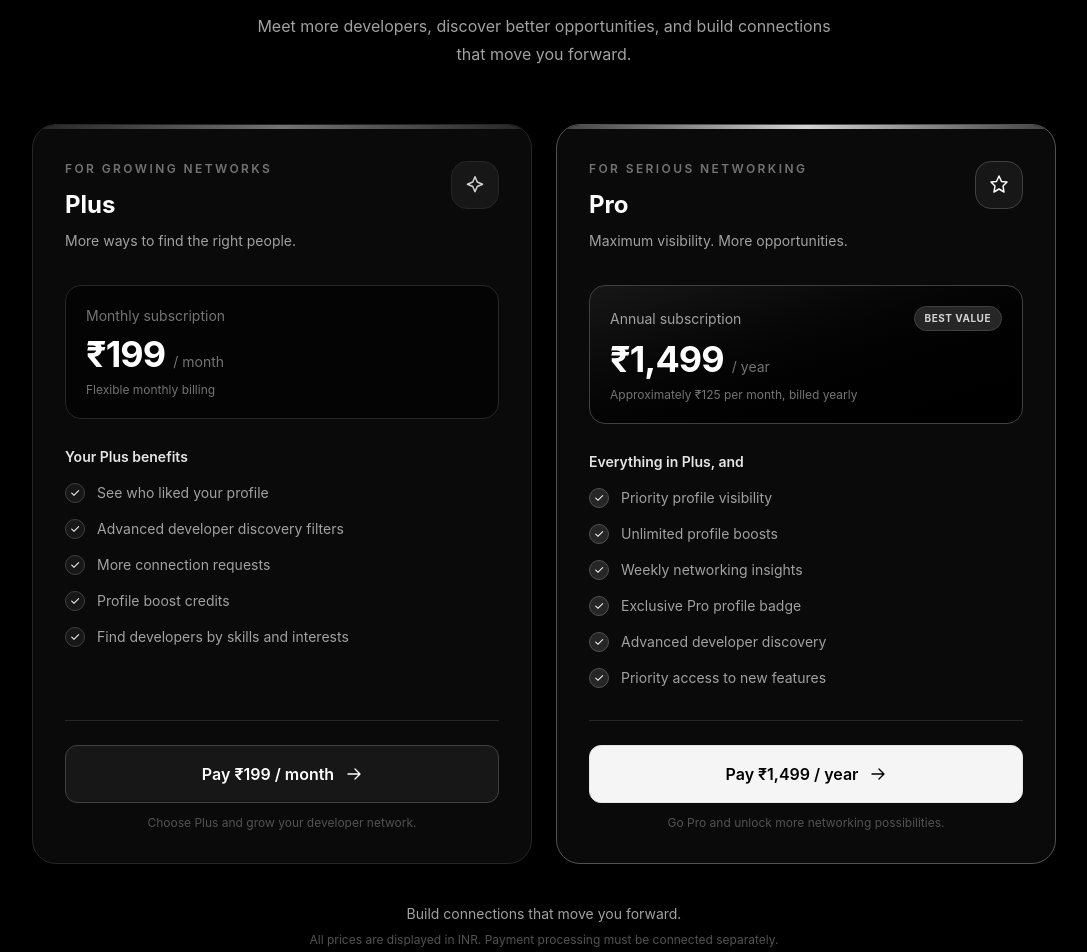
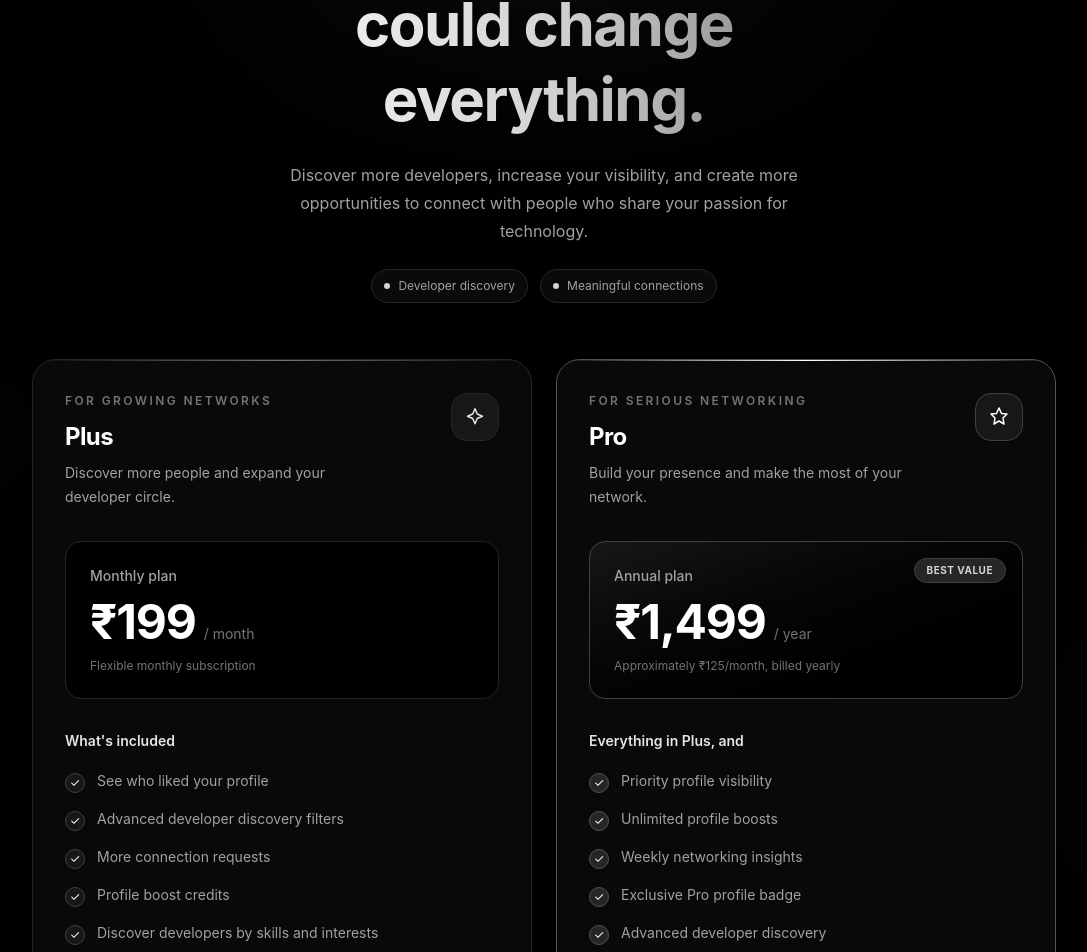
Before and after one commit to nitinpurohit412/DevTinder-UI, a React (Vite) app: page /premium in a window 1280 px wide. Shown: the part 353-1305 px from the top of the page, without its empty margins (96-1183 px from the left). Built offline with nearby package versions, Linux system fonts and the light colour scheme; no server answers.

Commit message:
Refactor Premium component layout and enhance user messaging for premium users

```diff
--- a/src/components/Premium.jsx
+++ b/src/components/Premium.jsx
@@ -52,19 +52,73 @@ const Premium = () => {
     rzp.open();
   };
 
-  return isUserPremium ? ("You are already  a premium user") : (
-    <div className="min-h-screen bg-black px-4 py-14 text-white sm:px-6 lg:px-8">
-      <div className="mx-auto max-w-6xl">
-        {/* Header */}
-        <div className="mx-auto mb-14 max-w-2xl text-center">
-          <div className="mx-auto mb-5 flex h-14 w-14 items-center justify-center rounded-2xl border border-neutral-700 bg-gradient-to-br from-neutral-800 to-neutral-950 shadow-xl shadow-white/[0.03]">
+
+return isUserPremium ? (
+  <div className="flex min-h-[80vh] items-center justify-center bg-black px-4 py-16 text-white">
+    <div className="w-full max-w-lg rounded-3xl border border-neutral-800 bg-neutral-950 p-8 text-center shadow-2xl shadow-white/[0.03] sm:p-10">
+      <div className="mx-auto flex h-16 w-16 items-center justify-center rounded-2xl border border-neutral-700 bg-neutral-900">
         <svg
           xmlns="http://www.w3.org/2000/svg"
           fill="none"
           viewBox="0 0 24 24"
           strokeWidth={1.5}
           stroke="currentColor"
-              className="h-7 w-7 text-white"
+          className="h-8 w-8 text-white"
+        >
+          <path
+            strokeLinecap="round"
+            strokeLinejoin="round"
+            d="m9 12 2 2 4-4m6 2a9 9 0 1 1-18 0 9 9 0 0 1 18 0Z"
+          />
+        </svg>
+      </div>
+
+      <p className="mt-6 text-xs font-semibold uppercase tracking-[0.25em] text-neutral-500">
+        DevTinder Premium
+      </p>
+
+      <h1 className="mt-3 text-3xl font-bold tracking-tight">
+        You're already Premium User.
+      </h1>
+
+      <p className="mt-3 text-sm leading-6 text-neutral-400">
+        Your networking journey is already upgraded. Keep discovering
+        developers and building meaningful connections.
+      </p>
+
+      <div className="mt-7 rounded-2xl border border-neutral-800 bg-black p-4">
+        <p className="text-sm text-neutral-300">
+          Premium membership
+        </p>
+        <p className="mt-1 text-xs text-neutral-500">
+          Thanks for being part of DevTinder.
+        </p>
+      </div>
+    </div>
+  </div>
+) : (
+  <div className="relative min-h-screen overflow-hidden bg-black px-4 py-14 text-white sm:px-6 lg:px-8">
+
+    {/* Background Decoration */}
+    <div className="pointer-events-none absolute inset-0 overflow-hidden">
+      <div className="absolute left-1/2 top-0 h-80 w-[600px] -translate-x-1/2 rounded-full bg-white/[0.035] blur-[120px]" />
+      <div className="absolute -left-40 top-[35%] h-72 w-72 rounded-full bg-neutral-800/[0.10] blur-[100px]" />
+      <div className="absolute -right-40 top-[55%] h-72 w-72 rounded-full bg-neutral-700/[0.08] blur-[100px]" />
+    </div>
+
+    <div className="relative mx-auto max-w-6xl">
+
+      {/* Hero */}
+      <div className="mx-auto mb-14 max-w-2xl text-center">
+
+        <div className="mx-auto mb-6 flex h-16 w-16 items-center justify-center rounded-2xl border border-neutral-700 bg-gradient-to-br from-neutral-800 to-neutral-950 shadow-xl shadow-white/[0.04]">
+          <svg
+            xmlns="http://www.w3.org/2000/svg"
+            fill="none"
+            viewBox="0 0 24 24"
+            strokeWidth={1.5}
+            stroke="currentColor"
+            className="h-8 w-8 text-white"
           >
             <path
               strokeLinecap="round"
@@ -74,47 +128,67 @@ const Premium = () => {
           </svg>
         </div>
 
-          <p className="mb-3 text-xs font-semibold uppercase tracking-[0.3em] text-neutral-500">
-            DevTinder Premium
+        <p className="mb-4 text-xs font-semibold uppercase tracking-[0.3em] text-neutral-500">
+          The DevTinder Upgrade
         </p>
 
-          <h1 className="text-4xl font-bold tracking-tight sm:text-5xl">
-            Your network,
-            <span className="mt-2 block text-neutral-400">without limits.</span>
+        <h1 className="text-4xl font-bold leading-tight tracking-tight sm:text-6xl">
+          Your next connection
+          <span className="mt-2 block bg-gradient-to-r from-white via-neutral-300 to-neutral-500 bg-clip-text text-transparent">
+            could change everything.
+          </span>
         </h1>
 
-          <p className="mx-auto mt-5 max-w-xl text-sm leading-7 text-neutral-400 sm:text-base">
-            Meet more developers, discover better opportunities, and build
-            connections that move you forward.
+        <p className="mx-auto mt-6 max-w-xl text-sm leading-7 text-neutral-400 sm:text-base">
+          Discover more developers, increase your visibility, and create
+          more opportunities to connect with people who share your passion
+          for technology.
         </p>
+
+        <div className="mt-6 flex flex-wrap items-center justify-center gap-3 text-xs text-neutral-400">
+          <span className="flex items-center gap-2 rounded-full border border-neutral-800 bg-neutral-950 px-3 py-2">
+            <span className="h-1.5 w-1.5 rounded-full bg-neutral-300" />
+            Developer discovery
+          </span>
+          <span className="flex items-center gap-2 rounded-full border border-neutral-800 bg-neutral-950 px-3 py-2">
+            <span className="h-1.5 w-1.5 rounded-full bg-neutral-300" />
+            Meaningful connections
+          </span>
+        </div>
       </div>
 
-        {/* Payment Plans */}
-        <div className="mx-auto grid max-w-5xl grid-cols-1 gap-6 lg:grid-cols-2">
+      {/* Pricing Plans */}
+      <div className="mx-auto grid max-w-5xl grid-cols-1 items-stretch gap-6 lg:grid-cols-2">
+
         {/* Plus Plan */}
-          <div className="group relative flex flex-col overflow-hidden rounded-3xl border border-neutral-800 bg-neutral-950 transition duration-300 hover:-translate-y-1 hover:border-neutral-600 hover:shadow-2xl hover:shadow-white/[0.03]">
-            <div className="h-1 w-full bg-gradient-to-r from-neutral-800 via-neutral-500 to-neutral-800" />
+        <div className="group relative flex flex-col overflow-hidden rounded-3xl border border-neutral-800 bg-neutral-950/90 transition duration-300 hover:-translate-y-1 hover:border-neutral-600 hover:shadow-2xl hover:shadow-white/[0.03]">
+
+          <div className="h-px w-full bg-gradient-to-r from-transparent via-neutral-500 to-transparent" />
 
           <div className="flex flex-1 flex-col p-6 sm:p-8">
+
+            {/* Plan Heading */}
             <div className="flex items-start justify-between gap-4">
               <div>
                 <p className="text-xs font-semibold uppercase tracking-[0.2em] text-neutral-500">
                   For growing networks
                 </p>
-                  <h2 className="mt-3 text-2xl font-bold">Plus</h2>
-                  <p className="mt-2 text-sm leading-6 text-neutral-400">
-                    More ways to find the right people.
+                <h2 className="mt-3 text-2xl font-bold tracking-tight">
+                  Plus
+                </h2>
+                <p className="mt-2 max-w-xs text-sm leading-6 text-neutral-400">
+                  Discover more people and expand your developer circle.
                 </p>
               </div>
 
-                <div className="flex h-12 w-12 shrink-0 items-center justify-center rounded-2xl border border-neutral-800 bg-neutral-900">
+              <div className="flex h-12 w-12 shrink-0 items-center justify-center rounded-2xl border border-neutral-800 bg-neutral-900 transition group-hover:border-neutral-600">
                 <svg
                   xmlns="http://www.w3.org/2000/svg"
                   fill="none"
                   viewBox="0 0 24 24"
                   strokeWidth={1.5}
                   stroke="currentColor"
-                    className="h-6 w-6 text-neutral-300"
+                  className="h-6 w-6 text-neutral-200"
                 >
                   <path
                     strokeLinecap="round"
@@ -125,26 +199,30 @@ const Premium = () => {
               </div>
             </div>
 
-              {/* Price */}
-              <div className="mt-8 rounded-2xl border border-neutral-800 bg-black/60 p-5">
-                <p className="text-sm text-neutral-500">Monthly subscription</p>
+            {/* Pricing */}
+            <div className="mt-8 rounded-2xl border border-neutral-800 bg-black p-5 sm:p-6">
+              <p className="text-sm font-medium text-neutral-400">
+                Monthly plan
+              </p>
 
-                <div className="mt-2 flex items-baseline gap-2">
-                  <span className="text-4xl font-bold tracking-tight">
+              <div className="mt-3 flex flex-wrap items-baseline gap-2">
+                <span className="text-4xl font-bold tracking-tight sm:text-5xl">
                   ₹199
                 </span>
-                  <span className="text-sm text-neutral-500">/ month</span>
+                <span className="text-sm text-neutral-500">
+                  / month
+                </span>
               </div>
 
-                <p className="mt-2 text-xs text-neutral-500">
-                  Flexible monthly billing
+              <p className="mt-3 text-xs text-neutral-500">
+                Flexible monthly subscription
               </p>
             </div>
 
             {/* Features */}
-              <div className="mt-7 flex-1">
-                <p className="mb-4 text-sm font-semibold text-neutral-200">
-                  Your Plus benefits
+            <div className="mt-8 flex-1">
+              <p className="mb-5 text-sm font-semibold text-neutral-200">
+                What's included
               </p>
 
               <ul className="space-y-4 text-sm text-neutral-400">
@@ -153,10 +231,10 @@ const Premium = () => {
                   "Advanced developer discovery filters",
                   "More connection requests",
                   "Profile boost credits",
-                    "Find developers by skills and interests",
+                  "Discover developers by skills and interests",
                 ].map((feature) => (
                   <li key={feature} className="flex items-start gap-3">
-                      <span className="flex h-5 w-5 shrink-0 items-center justify-center rounded-full border border-neutral-700 bg-neutral-900 text-xs text-white">
+                    <span className="mt-0.5 flex h-5 w-5 shrink-0 items-center justify-center rounded-full border border-neutral-700 bg-neutral-900 text-xs text-white">
                       ✓
                     </span>
                     <span className="leading-5">{feature}</span>
@@ -165,14 +243,14 @@ const Premium = () => {
               </ul>
             </div>
 
-              {/* Payment CTA */}
+            {/* Payment */}
             <div className="mt-8 border-t border-neutral-800 pt-6">
               <button
                 type="button"
-                  className="group/button flex w-full items-center justify-center gap-3 rounded-xl border border-neutral-700 bg-neutral-900 px-5 py-4 font-semibold text-white transition duration-200 hover:border-neutral-500 hover:bg-neutral-800 active:scale-[0.98]"
+                className="group/button flex w-full items-center justify-center gap-3 rounded-xl border border-neutral-700 bg-neutral-900 px-5 py-4 text-sm font-semibold text-white transition duration-200 hover:border-neutral-500 hover:bg-neutral-800 active:scale-[0.98]"
                 onClick={() => handleBuyClick("plus")}
               >
-                  <span>Pay ₹199 / month</span>
+                <span>Get Plus · ₹199/month</span>
                 <svg
                   xmlns="http://www.w3.org/2000/svg"
                   fill="none"
@@ -190,29 +268,34 @@ const Premium = () => {
               </button>
 
               <p className="mt-3 text-center text-xs text-neutral-600">
-                  Choose Plus and grow your developer network.
+                Start growing your network today.
               </p>
             </div>
           </div>
         </div>
 
         {/* Pro Plan */}
-          <div className="group relative flex flex-col overflow-hidden rounded-3xl border border-neutral-600 bg-neutral-950 transition duration-300 hover:-translate-y-1 hover:border-neutral-400 hover:shadow-2xl hover:shadow-white/[0.05]">
-            <div className="h-1 w-full bg-gradient-to-r from-neutral-700 via-neutral-300 to-neutral-700" />
+        <div className="group relative flex flex-col overflow-hidden rounded-3xl border border-neutral-600 bg-neutral-950/95 shadow-2xl shadow-white/[0.025] transition duration-300 hover:-translate-y-1 hover:border-neutral-400 hover:shadow-white/[0.05]">
+
+          <div className="h-px w-full bg-gradient-to-r from-transparent via-white to-transparent" />
 
           <div className="flex flex-1 flex-col p-6 sm:p-8">
+
+            {/* Plan Heading */}
             <div className="flex items-start justify-between gap-4">
               <div>
                 <p className="text-xs font-semibold uppercase tracking-[0.2em] text-neutral-500">
                   For serious networking
                 </p>
-                  <h2 className="mt-3 text-2xl font-bold">Pro</h2>
-                  <p className="mt-2 text-sm leading-6 text-neutral-400">
-                    Maximum visibility. More opportunities.
+                <h2 className="mt-3 text-2xl font-bold tracking-tight">
+                  Pro
+                </h2>
+                <p className="mt-2 max-w-xs text-sm leading-6 text-neutral-400">
+                  Build your presence and make the most of your network.
                 </p>
               </div>
 
-                <div className="flex h-12 w-12 shrink-0 items-center justify-center rounded-2xl border border-neutral-700 bg-neutral-900">
+              <div className="flex h-12 w-12 shrink-0 items-center justify-center rounded-2xl border border-neutral-700 bg-neutral-900 transition group-hover:border-neutral-500">
                 <svg
                   xmlns="http://www.w3.org/2000/svg"
                   fill="none"
@@ -230,32 +313,33 @@ const Premium = () => {
               </div>
             </div>
 
-              {/* Price */}
-              <div className="mt-8 rounded-2xl border border-neutral-700 bg-gradient-to-br from-neutral-900 to-black p-5">
-                <div className="flex items-center justify-between gap-3">
-                  <p className="text-sm text-neutral-400">
-                    Annual subscription
+            {/* Pricing */}
+            <div className="relative mt-8 rounded-2xl border border-neutral-700 bg-gradient-to-br from-neutral-900 to-black p-5 sm:p-6">
+              <span className="absolute right-4 top-4 rounded-full border border-neutral-700 bg-neutral-800 px-3 py-1 text-[10px] font-bold uppercase tracking-wider text-neutral-300">
+                Best value
+              </span>
+
+              <p className="pr-24 text-sm font-medium text-neutral-400">
+                Annual plan
               </p>
-                  <span className="rounded-full border border-neutral-700 bg-neutral-800 px-2.5 py-1 text-[10px] font-bold uppercase tracking-wider text-neutral-300">
-                    Best value
+
+              <div className="mt-3 flex flex-wrap items-baseline gap-2">
+                <span className="text-4xl font-bold tracking-tight sm:text-5xl">
+                  ₹1,499
+                </span>
+                <span className="text-sm text-neutral-500">
+                  / year
                 </span>
               </div>
 
-                <div className="mt-2 flex items-baseline gap-2">
-                  <span className="text-4xl font-bold tracking-tight">
-                    ₹1,499
-                  </span>
-                  <span className="text-sm text-neutral-500">/ year</span>
-                </div>
-
-                <p className="mt-2 text-xs text-neutral-500">
-                  Approximately ₹125 per month, billed yearly
+              <p className="mt-3 text-xs text-neutral-500">
+                Approximately ₹125/month, billed yearly
               </p>
             </div>
 
             {/* Features */}
-              <div className="mt-7 flex-1">
-                <p className="mb-4 text-sm font-semibold text-neutral-200">
+            <div className="mt-8 flex-1">
+              <p className="mb-5 text-sm font-semibold text-neutral-200">
                 Everything in Plus, and
               </p>
 
@@ -269,7 +353,7 @@ const Premium = () => {
                   "Priority access to new features",
                 ].map((feature) => (
                   <li key={feature} className="flex items-start gap-3">
-                      <span className="flex h-5 w-5 shrink-0 items-center justify-center rounded-full border border-neutral-600 bg-neutral-800 text-xs text-white">
+                    <span className="mt-0.5 flex h-5 w-5 shrink-0 items-center justify-center rounded-full border border-neutral-600 bg-neutral-800 text-xs text-white">
                       ✓
                     </span>
                     <span className="leading-5">{feature}</span>
@@ -278,14 +362,14 @@ const Premium = () => {
               </ul>
             </div>
 
-              {/* Payment CTA */}
+            {/* Payment */}
             <div className="mt-8 border-t border-neutral-800 pt-6">
               <button
                 type="button"
-                  className="group/button flex w-full items-center justify-center gap-3 rounded-xl border border-neutral-200 bg-neutral-100 px-5 py-4 font-semibold text-black transition duration-200 hover:border-white hover:bg-white active:scale-[0.98]"
+                className="group/button flex w-full items-center justify-center gap-3 rounded-xl border border-neutral-500 bg-neutral-200 px-5 py-4 text-sm font-bold text-black transition duration-200 hover:border-white hover:bg-white active:scale-[0.98]"
                 onClick={() => handleBuyClick("pro")}
               >
-                  <span>Pay ₹1,499 / year</span>
+                <span>Get Pro · ₹1,499/year</span>
                 <svg
                   xmlns="http://www.w3.org/2000/svg"
                   fill="none"
@@ -303,7 +387,7 @@ const Premium = () => {
               </button>
 
               <p className="mt-3 text-center text-xs text-neutral-600">
-                  Go Pro and unlock more networking possibilities.
+                Invest in your developer network.
               </p>
             </div>
           </div>
@@ -311,18 +395,20 @@ const Premium = () => {
       </div>
 
       {/* Footer */}
-        <div className="mt-10 text-center">
-          <p className="text-sm text-neutral-400">
-            Build connections that move you forward.
+      <div className="mt-12 border-t border-neutral-900 pt-7 text-center">
+        <p className="text-sm font-medium text-neutral-300">
+          Better connections start here.
         </p>
-          <p className="mt-2 text-xs text-neutral-600">
-            All prices are displayed in INR. Payment processing must be
-            connected separately.
+
+        <p className="mt-2 text-xs leading-5 text-neutral-600">
+          All prices are displayed in INR. Premium features require an active
+          subscription and backend verification.
         </p>
       </div>
     </div>
   </div>
 );
+
 };
 
 export default Premium;
```
Lines whose indentation alone changed are shown as unchanged.
